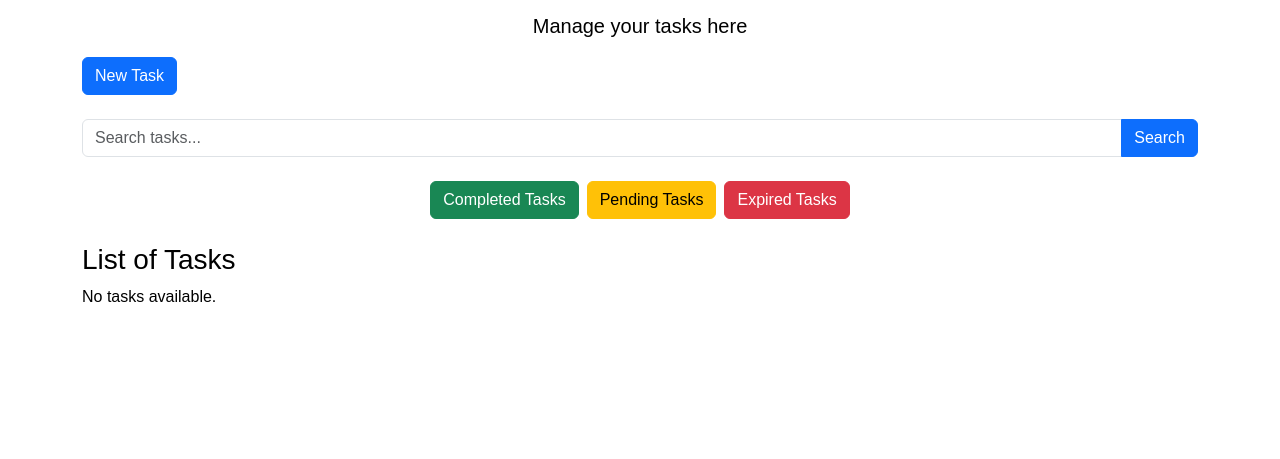
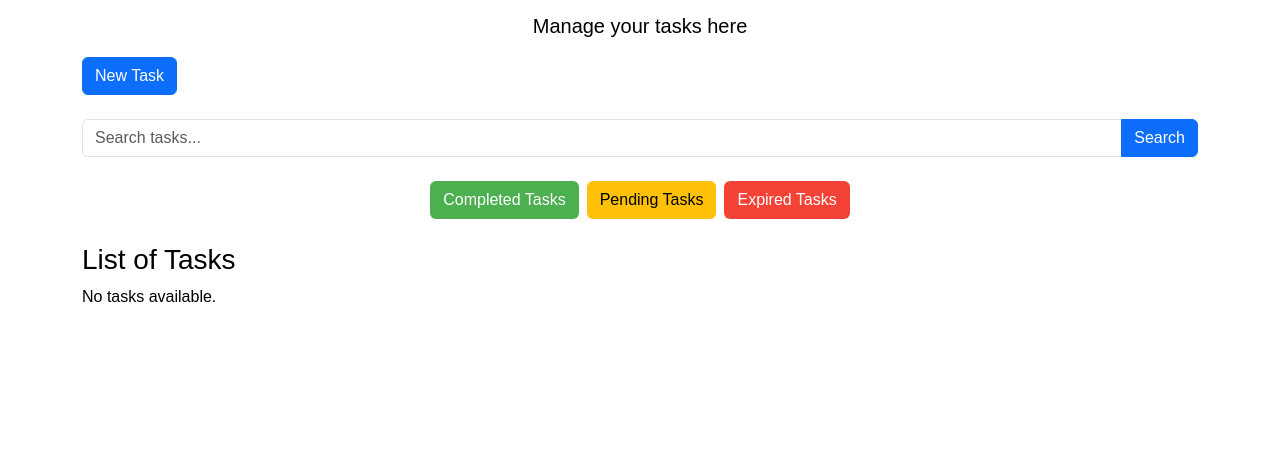
Before and after one commit to GhaLuccas/To-do, a Django app: page /Todo/task/ in a window 1280 px wide. Shown: the part 151-610 px from the top of the page. Run offline with Django 5.2, Linux system fonts and the light colour scheme; the visitor is signed in with stand-in values (Sample User, id 1); data that the repository does not hold is empty.

Commit message:
colors update

```diff
--- a/Todo/task/templates/task.html
+++ b/Todo/task/templates/task.html
@@ -31,17 +31,17 @@
 <!-- Filter Buttons -->
 <div class="d-flex justify-content-center mb-4 gap-2 flex-wrap">
     <form method="get" class="d-inline">
-        <button type="submit" class="btn btn-success" id="completed" name="completed" value="true">
+        <button type="submit" class="btn" id="completed" name="completed" value="true" style="background-color: #4CAF50; color: white;">
             Completed Tasks
         </button>
     </form>
     <form method="get" class="d-inline">
-        <button type="submit" class="btn btn-warning" id="pending" name="pending" value="true">
+        <button type="submit" class="btn" id="pending" name="pending" value="true" style="background-color: #FFC107; color: black;">
             Pending Tasks
         </button>
     </form>
     <form method="get" class="d-inline">
-        <button type="submit" class="btn btn-danger" id="expired" name="expired" value="true">
+        <button type="submit" class="btn" id="expired" name="expired" value="true" style="background-color: #F44336; color: white;">
             Expired Tasks
         </button>
     </form>
```
Also changed, not shown: Todo/test/test_urls.py (+7 -1 lines).
